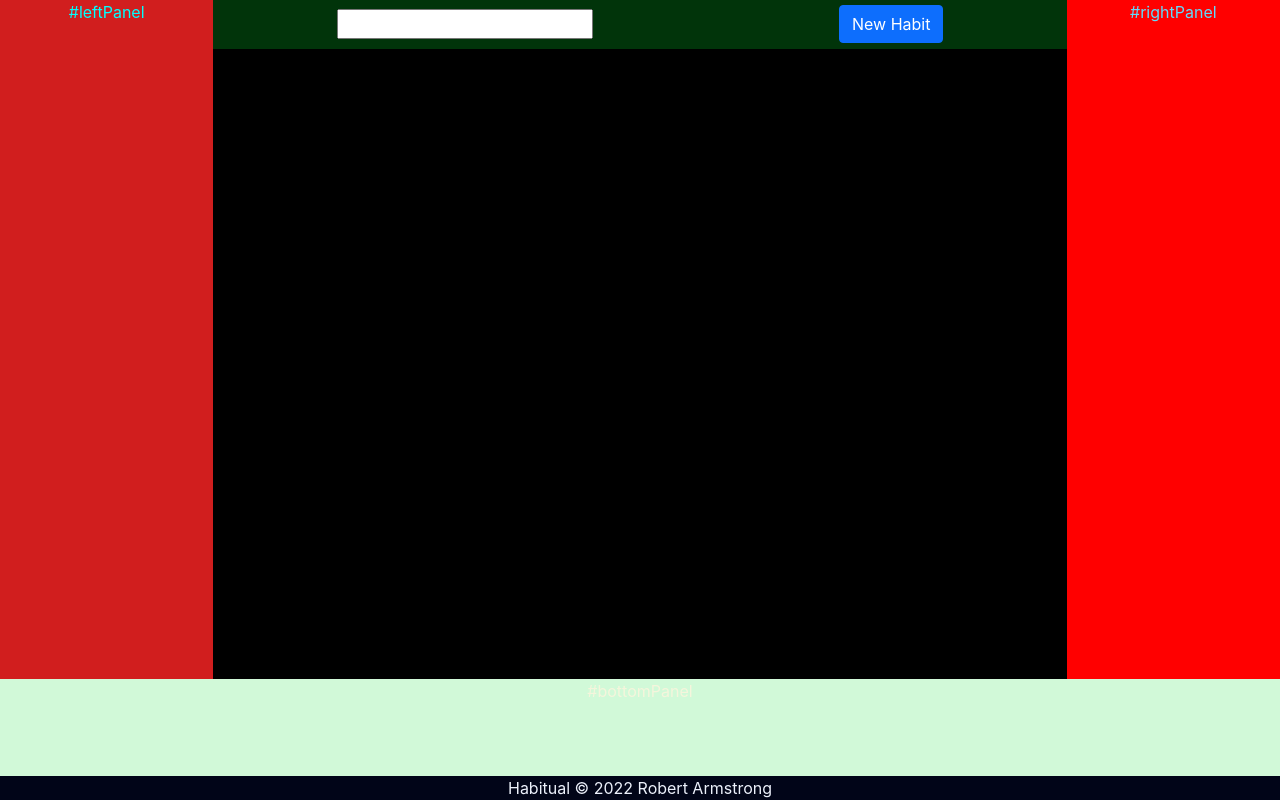
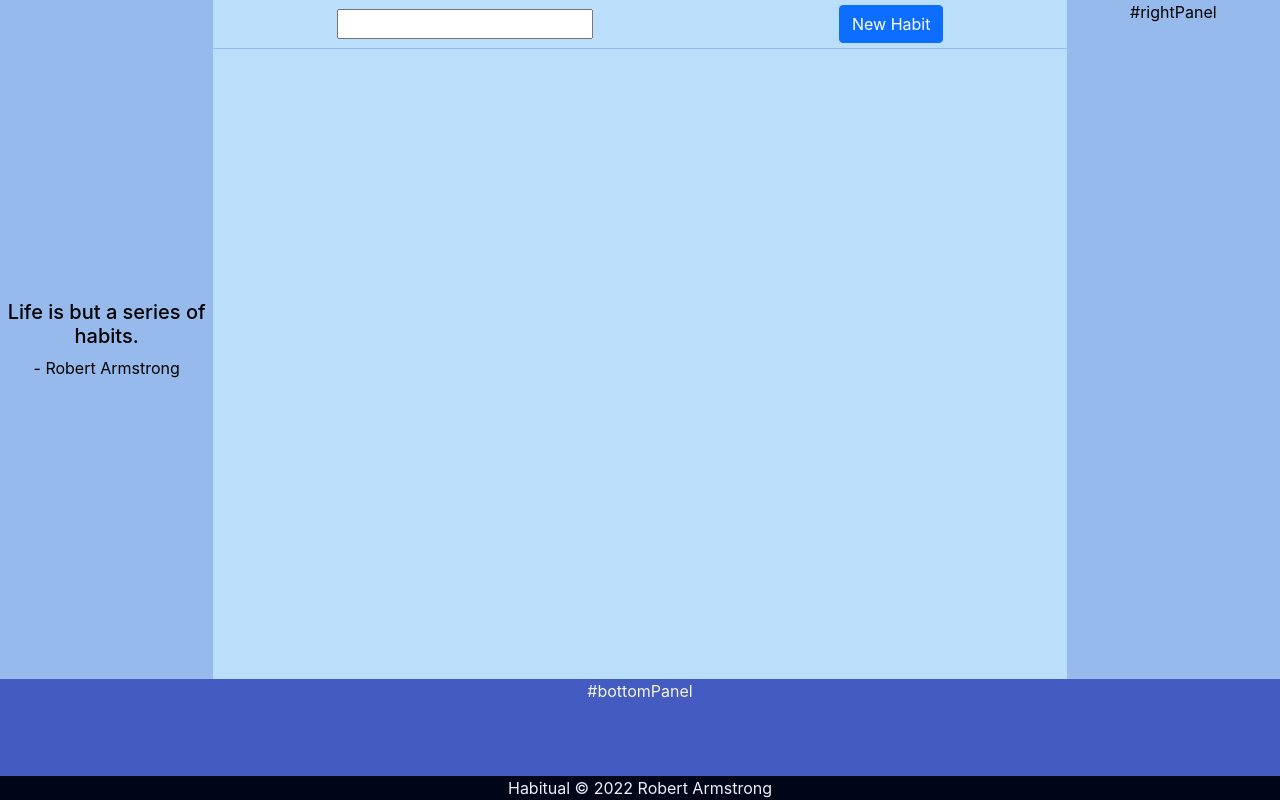
Before and after one commit to robert-codecrew/habits-tracker, a React (Create React App) app in the folder client/habit-tracking-app/: page / in a window 1280 px wide. Built offline with nearby package versions, Linux system fonts and the light colour scheme; no server answers.

Commit message:
added color scheme and refined wireframe

```diff
--- a/client/habit-tracking-app/src/App.css
+++ b/client/habit-tracking-app/src/App.css
@@ -1,6 +1,14 @@
+/* color variables */
+:root {
+  --main_light: #bbdffa;
+  --side_panel_blue: #97baec;
+  --footer_blue: #445bc1;
+  --button_blue: #1727ae;
+}
+
+/* ____________________ */
 .App {
   text-align: center;
-
 }
 
 .App-logo {
@@ -15,68 +23,67 @@
 }
 
 #mount {
-  background-color: #ecf1fb;
-  color:rgb(1, 9, 51);
+  background-color: #000;
+  color: rgb(1, 9, 51);
   min-height: 100vh;
-  display:grid;
+  display: grid;
   grid-template-columns: 1fr 1fr 1fr 1fr 1fr 1fr;
-  grid-template-rows: 1fr 1fr 1fr 1fr 1fr 1fr 1fr 1fr 1fr 1fr 1fr 1fr 1fr 1fr 1fr 1fr  ;
+  grid-template-rows: 1fr 1fr 1fr 1fr 1fr 1fr 1fr 1fr 1fr 1fr 1fr 1fr 1fr 1fr 1fr 1fr;
 
   /* font-size: calc(10px + 2vmin); */
-
 }
-#habits-container{
-grid-column:2/6;
-grid-row:2/15;
-display:grid;
-background:black;
-place-items:center;
+#habits-container {
+  grid-column: 2/6;
+  grid-row: 2/15;
+  display: grid;
+  background: var(--main_light);
+  place-items: center;
 }
 
-#top-panel{
-grid-row:1/2;
+#top-panel {
+  grid-row: 1/2;
   grid-column: 2/6;
-display:flex;
+  display: flex;
+  border-bottom: 1px solid var(--side_panel_blue);
   justify-content: space-around;
   flex-direction: row;
   flex-wrap: wrap;
   align-items: center;
   color: beige;
-background: rgb(1, 52, 10);
+  background: var(--main_light);
 }
-#left-panel{
-grid-row:1/15;
-grid-column:1/2;
-color:aqua;
-background: rgb(209, 30, 30);
-
-
+#left-panel {
+  display: flex;
+  flex-direction: column;
+  justify-content: space-around;
+  grid-row: 1/15;
+  grid-column: 1/2;
+  color: black;
+  background: var(--side_panel_blue);
 }
-#right-panel{
-grid-row:1/15;
-grid-column:6/8;
-color: #61dafb;
-background: red;
+#right-panel {
+  grid-row: 1/15;
+  grid-column: 6/8;
+  color: black;
+  background: var(--side_panel_blue);
 }
-#bottom-panel{
-grid-row:15/17;
-grid-column:1/7;
+#bottom-panel {
+  grid-row: 15/17;
+  grid-column: 1/7;
   color: beige;
-background: rgb(209, 249, 216);
+  background: var(--footer_blue);
 }
-#footer{
-  display:flex;
+#footer {
+  display: flex;
   justify-content: space-around;
   flex-direction: row;
   flex-wrap: wrap;
   align-items: center;
-grid-row:17/18;
+  grid-row: 17/18;
   grid-column: 1/7;
   color: #ecf1fb;
-background-color:rgb(1, 5, 24);
-
+  background-color: rgb(1, 5, 24);
 }
-
 
 .App-link {
   color: #61dafb;
--- a/client/habit-tracking-app/src/components/LeftPanel.js
+++ b/client/habit-tracking-app/src/components/LeftPanel.js
@@ -1,10 +1,21 @@
-import React, { Component } from 'react'
+import React, { Component } from "react";
 
+// import getNewQuote from "../eventHandlers/getNewQuote";
 export default class LeftPanel extends Component {
   render() {
+  //  getNewQuote()
+
     return (
-      <div id = "left-panel">#leftPanel
+      <div id="left-panel">
+      <section>
+        <h5>
+      Life is but a series of habits.
+        </h5>
+        <span>
+          - Robert Armstrong
+        </span>
+      </section>
       </div>
-    )
+    );
   }
 }
--- /dev/null
+++ b/client/habit-tracking-app/src/eventHandlers/getNewQuote.js
@@ -0,0 +1,24 @@
+import axios from 'axios'
+
+// I want to write a method that makes an api call to the quotes api and adds the quotes that are returned to an array of quotes
+export default function getNewQuote (){
+// bring in my api url for zenquotes
+const url = 'https://zenquotes.io/api/quotes/'
+// need an array to  hold all my quotes
+const quotesArray = []
+
+// call the api every 30 seconds
+async function callApiEvery30Seconds(){
+
+const res = await axios.get(url)
+console.log(res.data)
+
+
+}
+setInterval(function(){callApiEvery30Seconds()},10000)
+// store the quotes in the quotes array
+
+//return the quotes array
+return quotesArray
+
+}
```
Also changed, not shown: client/habit-tracking-app/src/images/newHabits.jpg (renamed from client/habit-tracking-app/public/images/newHabits.jpg). Lines whose indentation alone changed are shown as unchanged.
